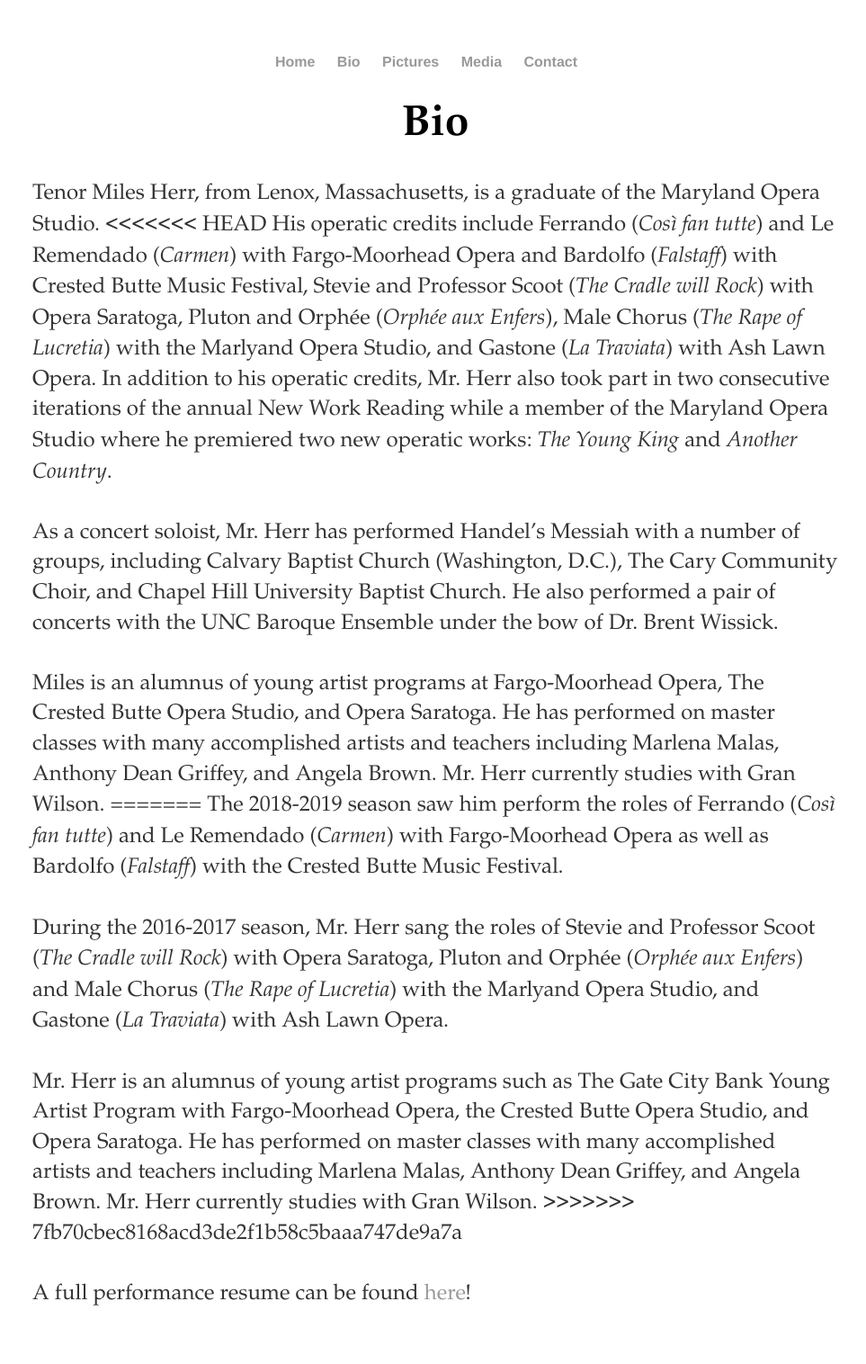
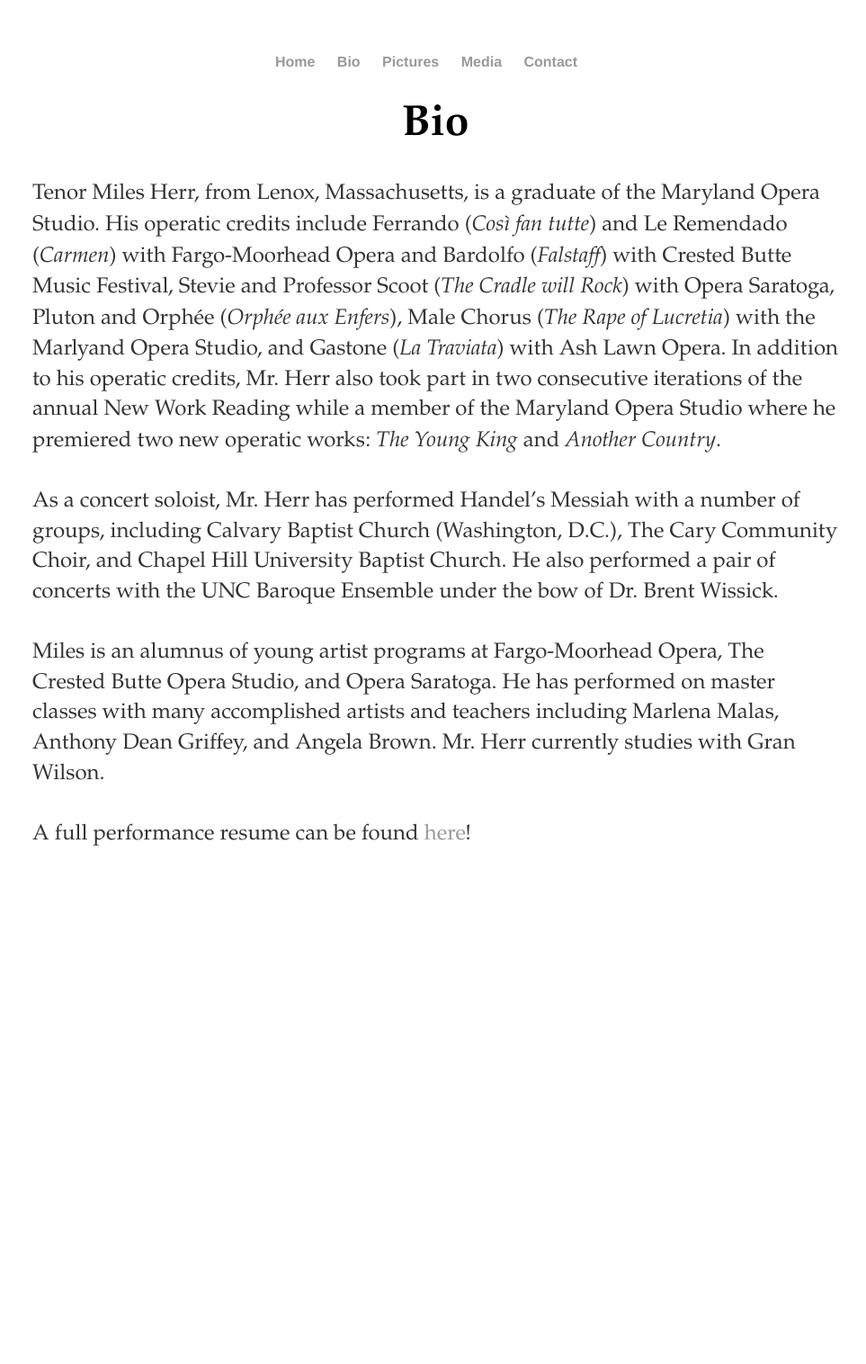
Before and after one commit to leemlb06pmi/leemlb06pmi.github.io, a Jekyll site: the page built from bio/index.html, in a window 1280 px wide. Shown: the whole page at 90% size, without its empty margins (156-1119 px from the left). Built offline with Jekyll 4.4.1, drawn with Linux system fonts in a browser that asks for light colours; after the commit the page ends 1005 px from its top, so only the background shows below that.

Commit message:
Update index.html

```diff
--- a/bio/index.html
+++ b/bio/index.html
@@ -5,7 +5,6 @@
 
 <h1>{{ page.title }}</h1>
 <p style="text-align:left;">Tenor Miles Herr, from Lenox, Massachusetts, is a graduate of the Maryland Opera Studio.
-<<<<<<< HEAD
 His operatic credits include Ferrando (<em>Così fan tutte</em>) and Le Remendado (<em>Carmen</em>) with
 Fargo-Moorhead Opera and Bardolfo (<em>Falstaff</em>) with Crested Butte Music Festival, Stevie and Professor
 Scoot (<em>The Cradle will Rock</em>) with Opera Saratoga, Pluton and Orphée (<em>Orphée aux Enfers</em>),
@@ -23,20 +22,6 @@
 Miles is an alumnus of young artist programs at Fargo-Moorhead Opera, The Crested Butte Opera Studio, and Opera Saratoga.
 He has performed on master classes with many accomplished artists and teachers including Marlena Malas, Anthony Dean Griffey,
 and Angela Brown. Mr. Herr currently studies with Gran Wilson.
-=======
-The 2018-2019 season saw him perform the roles of Ferrando (<em>Così fan tutte</em>) and Le Remendado (<em>Carmen</em>) with
-Fargo-Moorhead Opera as well as Bardolfo (<em>Falstaff</em>) with the Crested Butte Music Festival.
-<br>
-<br>
-During the 2016-2017 season, Mr. Herr sang the roles of Stevie and Professor Scoot (<em>The Cradle will Rock</em>) with Opera Saratoga,
-Pluton and Orphée (<em>Orphée aux Enfers</em>) and Male Chorus (<em>The Rape of Lucretia</em>) with the Marlyand Opera Studio,
-and Gastone (<em>La Traviata</em>) with Ash Lawn Opera.
-<br>
-<br>
-Mr. Herr is an alumnus of young artist programs such as The Gate City Bank Young Artist Program with Fargo-Moorhead Opera,
-the Crested Butte Opera Studio, and Opera Saratoga.  He has performed on master classes with many accomplished artists and
-teachers including Marlena Malas, Anthony Dean Griffey, and Angela Brown. Mr. Herr currently studies with Gran Wilson.
->>>>>>> 7fb70cbec8168acd3de2f1b58c5baaa747de9a7a
 <br>
 <br>
 A full performance resume can be found <a href="/photos/Resume.pdf" download>here</a>!</p>
```
